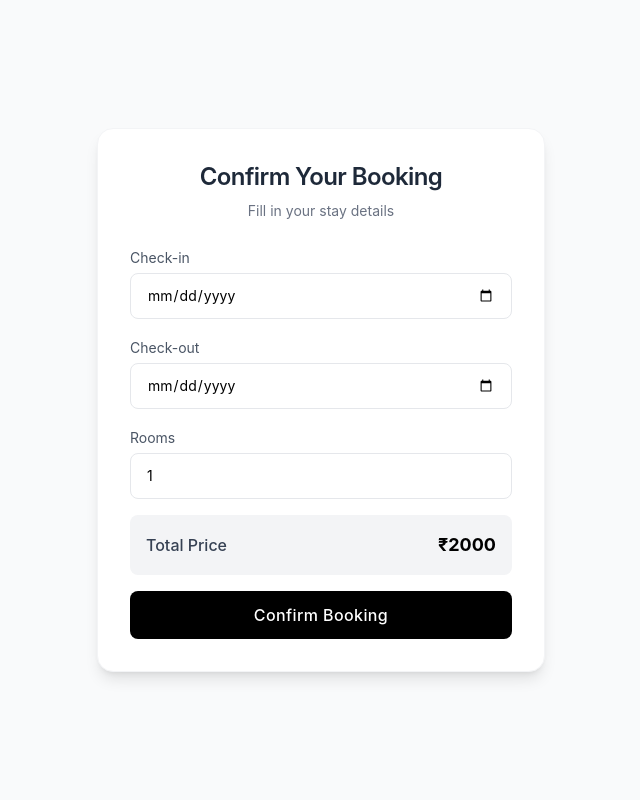
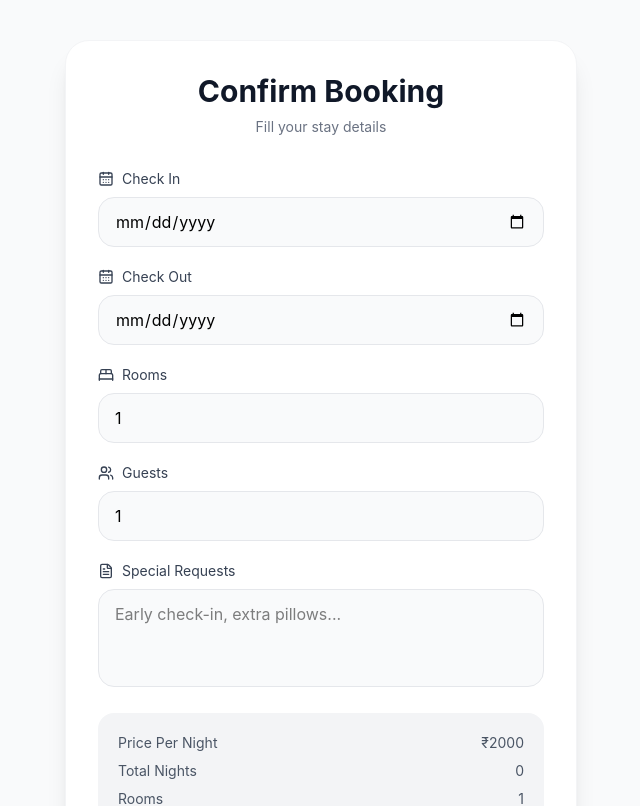
Before and after one commit to Arvind-Vishwa/AI-powered-Hotel-Booking, a React (Vite) app in the folder frontend/: page /book/1 in a window 1280 px wide. Shown: the top 806 px of the page, without its empty margins (319-959 px from the left). Built offline with nearby package versions, Linux system fonts and the light colour scheme; no server answers.

Commit message:
updated a UI with some extra features of Book hotel

```diff
--- a/frontend/src/pages/BookHotel.jsx
+++ b/frontend/src/pages/BookHotel.jsx
@@ -1,164 +1,382 @@
 import { useParams } from "react-router-dom";
 import { useState } from "react";
 import { bookHotel } from "../api/hotel";
-import {useNavigate} from 'react-router-dom'
+import { useNavigate } from "react-router-dom";
+
+import {
+  CalendarDays,
+  BedDouble,
+  Users,
+  FileText,
+} from "lucide-react";
 
 export default function BookHotel() {
+
   const { id } = useParams();
-  const navigate=useNavigate();
+
+  const navigate = useNavigate();
 
   const [form, setForm] = useState({
+
     checkIn: "",
+
     checkOut: "",
-    selectRoom: 1,
+
+    selectedRooms: 1,
+
+    guests: 1,
+
+    specialRequests: "",
+
   });
 
-  const [loading, setLoading] = useState(false);
+  const [loading, setLoading] =
+    useState(false);
+
+  // TEMP PRICE
+  // later fetch from hotel details API
 
   const roomPrice = 2000;
 
-  // total price
-  const totalPrice = roomPrice * Number(form.selectRoom);
+  // TOTAL NIGHTS
+  const totalNights =
+    form.checkIn &&
+    form.checkOut
+      ? Math.ceil(
+          (
+            new Date(form.checkOut) -
+            new Date(form.checkIn)
+          ) /
+            (1000 * 60 * 60 * 24)
+        )
+      : 0;
 
+  // TOTAL PRICE
+  const totalPrice =
+    totalNights > 0
+      ? roomPrice *
+        Number(form.selectedRooms) *
+        totalNights
+      : 0;
+
+  // HANDLE BOOKING
   const handleBook = async () => {
-    // validation
-    if (!form.checkIn || !form.checkOut) {
-      alert("Please select check-in and check-out dates");
+
+    // VALIDATION
+    if (
+      !form.checkIn ||
+      !form.checkOut
+    ) {
+      alert(
+        "Please select check-in and check-out dates"
+      );
+
+      return;
+    }
+
+    if (
+      new Date(form.checkOut) <=
+      new Date(form.checkIn)
+    ) {
+      alert(
+        "Check-out must be after check-in"
+      );
+
       return;
     }
 
     const payload = {
-      hotelId: id,
+
       checkIn: form.checkIn,
+
       checkOut: form.checkOut,
-      selectRoom: Number(form.selectRoom),
-      totalPrice,
+
+      selectedRooms:
+        Number(form.selectedRooms),
+
+      guests:
+        Number(form.guests),
+
+      specialRequests:
+        form.specialRequests,
+
     };
 
     try {
+
       setLoading(true);
 
-      const response = await bookHotel(id,payload);
+      const response =
+        await bookHotel(id, payload);
 
       console.log(response);
 
       alert("Booking Confirmed ✅");
 
-      // optional reset
+      // RESET
       setForm({
+
         checkIn: "",
+
         checkOut: "",
-        selectRoom: 1,
+
+        selectedRooms: 1,
+
+        guests: 1,
+
+        specialRequests: "",
+
       });
-      navigate('/')
+
+      navigate("/");
+
     } catch (error) {
+
       console.error(error);
 
       alert(
         error?.response?.data?.message ||
           "Booking failed ❌"
       );
+
     } finally {
+
       setLoading(false);
     }
   };
 
   return (
-    <div className="min-h-screen flex items-center justify-center bg-gray-50 px-4">
-      <div className="bg-white rounded-2xl shadow-lg border border-gray-100 p-8 max-w-md w-full">
 
-        {/* Title */}
-        <h2 className="text-2xl font-semibold text-gray-800 tracking-tight text-center">
-          Confirm Your Booking
+    <div className="min-h-screen bg-gray-50 flex items-center justify-center px-4 py-10">
+
+      <div className="bg-white rounded-3xl shadow-xl border border-gray-100 p-8 max-w-lg w-full">
+
+        {/* TITLE */}
+        <div className="text-center">
+
+          <h2 className="text-3xl font-bold text-gray-900">
+            Confirm Booking
           </h2>
 
-        <p className="text-gray-500 text-sm mt-2 text-center">
-          Fill in your stay details
+          <p className="text-gray-500 mt-2 text-sm">
+            Fill your stay details
           </p>
 
-        {/* Form */}
-        <div className="mt-6 space-y-4">
+        </div>
 
-          {/* Check-in */}
+        {/* FORM */}
+        <div className="mt-8 space-y-5">
+
+          {/* CHECK IN */}
           <div>
-            <label className="text-sm text-gray-600">
-              Check-in
+
+            <label className="flex items-center gap-2 text-sm text-gray-700 mb-2">
+
+              <CalendarDays className="w-4 h-4" />
+
+              Check In
+
             </label>
 
             <input
               type="date"
               value={form.checkIn}
-              className="w-full mt-1 px-4 py-3 rounded-lg border border-gray-200 focus:outline-none focus:ring-2 focus:ring-black text-sm"
+              min={
+                new Date()
+                  .toISOString()
+                  .split("T")[0]
+              }
               onChange={(e) =>
                 setForm({
                   ...form,
                   checkIn: e.target.value,
                 })
               }
+              className="w-full px-4 py-3 rounded-2xl border border-gray-200 bg-gray-50 focus:outline-none focus:ring-2 focus:ring-black"
             />
+
           </div>
 
-          {/* Check-out */}
+          {/* CHECK OUT */}
           <div>
-            <label className="text-sm text-gray-600">
-              Check-out
+
+            <label className="flex items-center gap-2 text-sm text-gray-700 mb-2">
+
+              <CalendarDays className="w-4 h-4" />
+
+              Check Out
+
             </label>
 
             <input
               type="date"
               value={form.checkOut}
-              className="w-full mt-1 px-4 py-3 rounded-lg border border-gray-200 focus:outline-none focus:ring-2 focus:ring-black text-sm"
               onChange={(e) =>
                 setForm({
                   ...form,
                   checkOut: e.target.value,
                 })
               }
+              className="w-full px-4 py-3 rounded-2xl border border-gray-200 bg-gray-50 focus:outline-none focus:ring-2 focus:ring-black"
             />
+
           </div>
 
-          {/* Rooms */}
+          {/* ROOMS */}
           <div>
-            <label className="text-sm text-gray-600">
+
+            <label className="flex items-center gap-2 text-sm text-gray-700 mb-2">
+
+              <BedDouble className="w-4 h-4" />
+
               Rooms
+
             </label>
 
             <input
               type="number"
               min="1"
-              value={form.selectRoom}
-              className="w-full mt-1 px-4 py-3 rounded-lg border border-gray-200 focus:outline-none focus:ring-2 focus:ring-black text-sm"
+              value={form.selectedRooms}
               onChange={(e) =>
                 setForm({
                   ...form,
-                  selectRoom: e.target.value,
+                  selectedRooms:
+                    e.target.value,
                 })
               }
+              className="w-full px-4 py-3 rounded-2xl border border-gray-200 bg-gray-50 focus:outline-none focus:ring-2 focus:ring-black"
             />
+
           </div>
 
-          {/* Total Price */}
-          <div className="bg-gray-100 rounded-lg p-4 flex justify-between items-center">
-            <span className="text-gray-700 font-medium">
+          {/* GUESTS */}
+          <div>
+
+            <label className="flex items-center gap-2 text-sm text-gray-700 mb-2">
+
+              <Users className="w-4 h-4" />
+
+              Guests
+
+            </label>
+
+            <input
+              type="number"
+              min="1"
+              value={form.guests}
+              onChange={(e) =>
+                setForm({
+                  ...form,
+                  guests:
+                    e.target.value,
+                })
+              }
+              className="w-full px-4 py-3 rounded-2xl border border-gray-200 bg-gray-50 focus:outline-none focus:ring-2 focus:ring-black"
+            />
+
+          </div>
+
+          {/* SPECIAL REQUESTS */}
+          <div>
+
+            <label className="flex items-center gap-2 text-sm text-gray-700 mb-2">
+
+              <FileText className="w-4 h-4" />
+
+              Special Requests
+
+            </label>
+
+            <textarea
+              rows="3"
+              placeholder="Early check-in, extra pillows..."
+              value={
+                form.specialRequests
+              }
+              onChange={(e) =>
+                setForm({
+                  ...form,
+                  specialRequests:
+                    e.target.value,
+                })
+              }
+              className="w-full px-4 py-3 rounded-2xl border border-gray-200 bg-gray-50 resize-none focus:outline-none focus:ring-2 focus:ring-black"
+            />
+
+          </div>
+
+          {/* PRICE BOX */}
+          <div className="rounded-2xl bg-gray-100 p-5 space-y-2">
+
+            <div className="flex justify-between text-sm text-gray-600">
+
+              <span>
+                Price Per Night
+              </span>
+
+              <span>
+                ₹{roomPrice}
+              </span>
+
+            </div>
+
+            <div className="flex justify-between text-sm text-gray-600">
+
+              <span>
+                Total Nights
+              </span>
+
+              <span>
+                {totalNights}
+              </span>
+
+            </div>
+
+            <div className="flex justify-between text-sm text-gray-600">
+
+              <span>
+                Rooms
+              </span>
+
+              <span>
+                {form.selectedRooms}
+              </span>
+
+            </div>
+
+            <div className="border-t pt-3 flex justify-between items-center">
+
+              <span className="font-semibold text-gray-800">
                 Total Price
               </span>
 
-            <span className="text-lg font-bold text-black">
+              <span className="text-2xl font-bold text-black">
+
                 ₹{totalPrice}
+
               </span>
+
             </div>
 
-          {/* Button */}
+          </div>
+
+          {/* BUTTON */}
           <button
             onClick={handleBook}
             disabled={loading}
-            className="w-full bg-black text-white py-3 rounded-lg font-medium tracking-wide hover:bg-gray-800 transition duration-300 disabled:opacity-50"
+            className="w-full bg-black text-white py-3 rounded-2xl font-medium hover:bg-gray-800 transition duration-300 disabled:opacity-50"
           >
-            {loading ? "Booking..." : "Confirm Booking"}
+
+            {loading
+              ? "Booking..."
+              : "Confirm Booking"}
+
           </button>
 
         </div>
+
       </div>
+
     </div>
   );
 }
```
Lines whose indentation alone changed are shown as unchanged.
